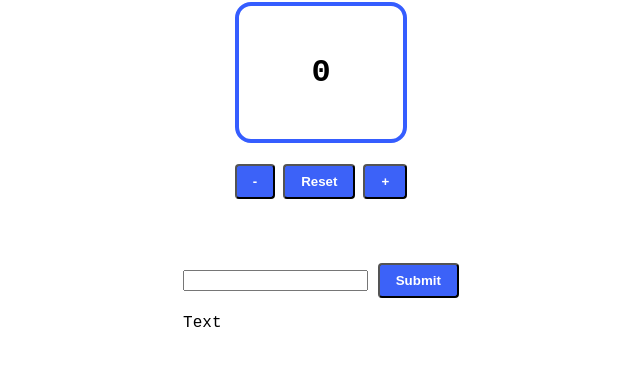
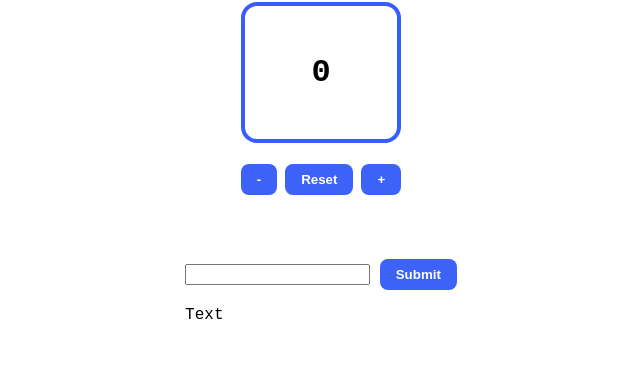
Before and after one commit to KiseKi7k/lmt-webdev, a plain HTML site: page project-2/index.html in a window 1280 px wide. Shown: the part 150-516 px from the top of the page, without its empty margins (351-991 px from the left). Drawn offline with Linux system fonts and the light colour scheme.

Commit message:
feat: update btn-style

```diff
--- a/project-2/style.css
+++ b/project-2/style.css
@@ -32,6 +32,15 @@ body {
 
     text-align: center;
     font-weight: bold;
+
+    border-radius: 8px;
+    border: none;
+
+    transition: background-color 200ms ease-out;
+}
+
+.btn:hover {
+    background-color: rgb(89, 120, 244);
 }
 
 #btn-container {
```
